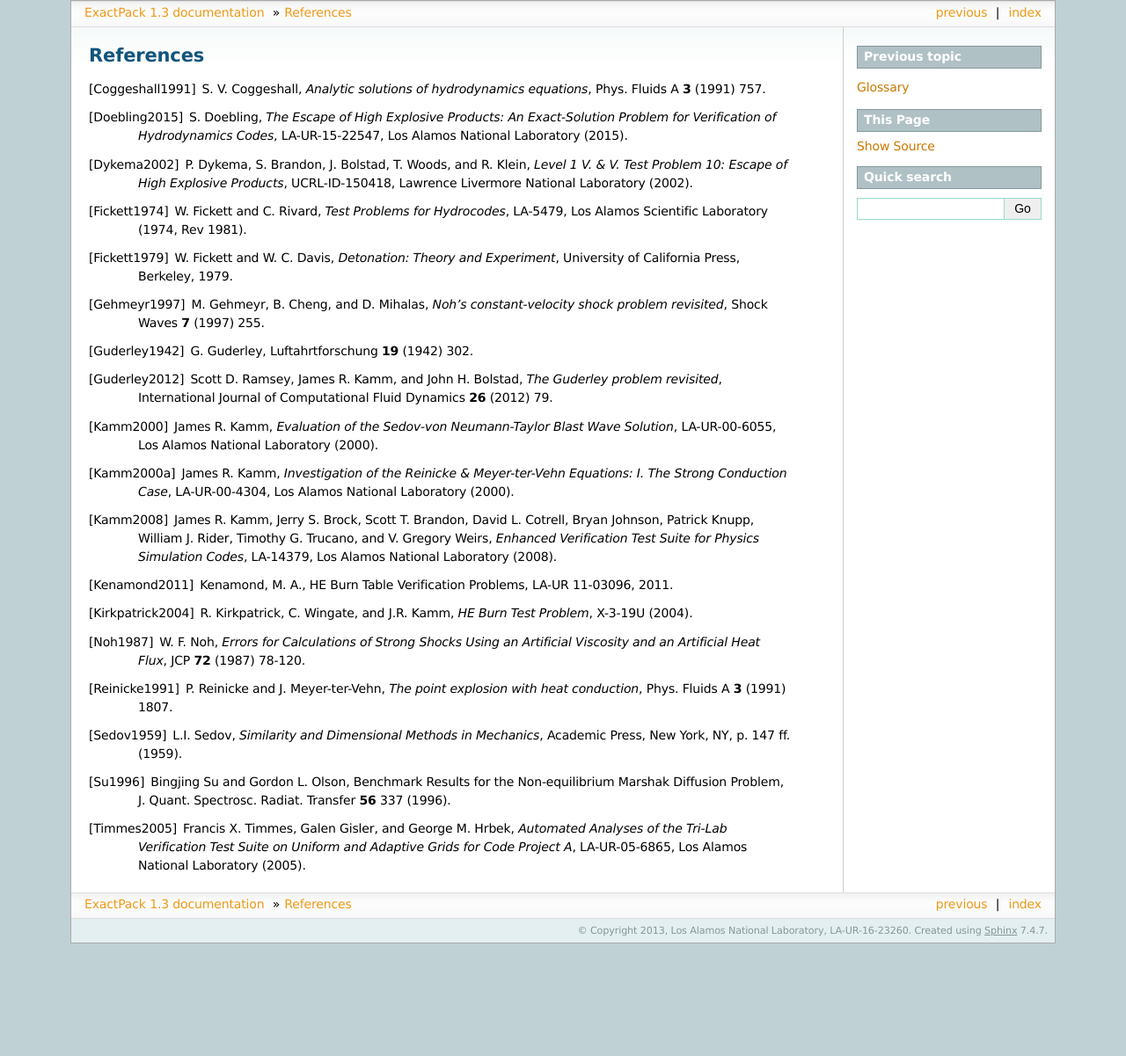
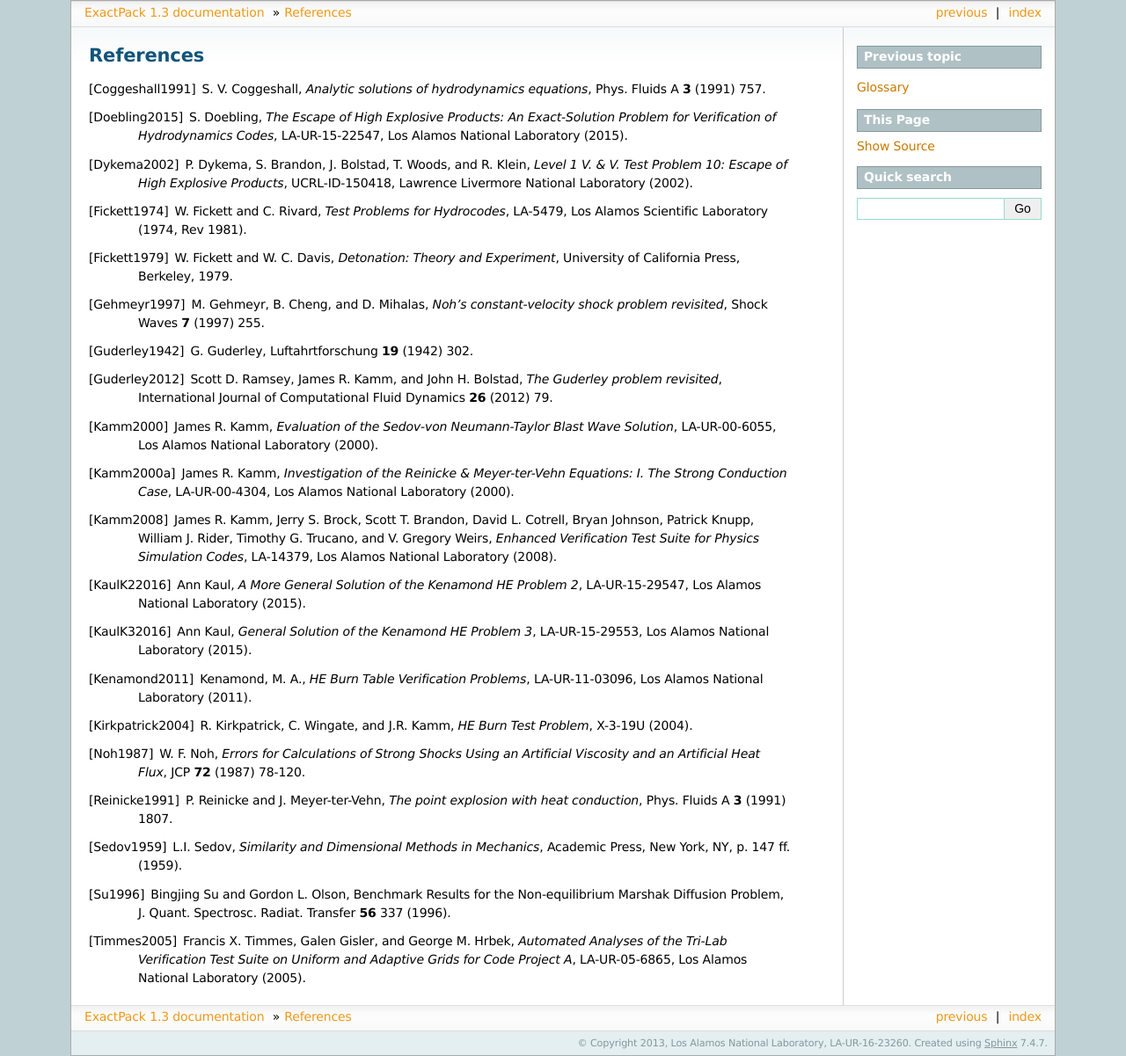
Before and after one commit to lanl/ExactPack, a Sphinx documentation site: the page built from doc/source/references.rst, in a window 1280 px wide. Shown: the whole page at 88% size. Built offline with Sphinx 7.4.7, drawn with Linux system fonts in a browser that asks for light colours; before the commit the page ends 1073 px from its top, so only the background shows below that.

Commit message:
Added references from Ann Kaul for Kenamond 2 and 3 problems.

```diff
--- a/doc/source/references.rst
+++ b/doc/source/references.rst
@@ -65,7 +65,22 @@ References
    *Enhanced Verification Test Suite for Physics Simulation Codes*,
    LA-14379, Los Alamos National Laboratory (2008).
 
-.. [Kenamond2011] Kenamond, M. A., HE Burn Table Verification Problems,  LA-UR 11-03096, 2011.
+
+.. [KaulK22016]
+   Ann Kaul,
+   *A More General Solution of the Kenamond HE Problem 2*,
+   LA-UR-15-29547, Los Alamos National Laboratory (2015).
+
+.. [KaulK32016]
+   Ann Kaul,
+   *General Solution of the Kenamond HE Problem 3*,
+   LA-UR-15-29553, Los Alamos National Laboratory  (2015).
+
+.. [Kenamond2011]
+   Kenamond, M. A.,
+   *HE Burn Table Verification Problems*,
+   LA-UR-11-03096, Los Alamos National Laboratory (2011).
+
 
 .. [Kirkpatrick2004]
    R. Kirkpatrick, C. Wingate, and J.R. Kamm,
```
Also changed, not shown: 2 other files.
